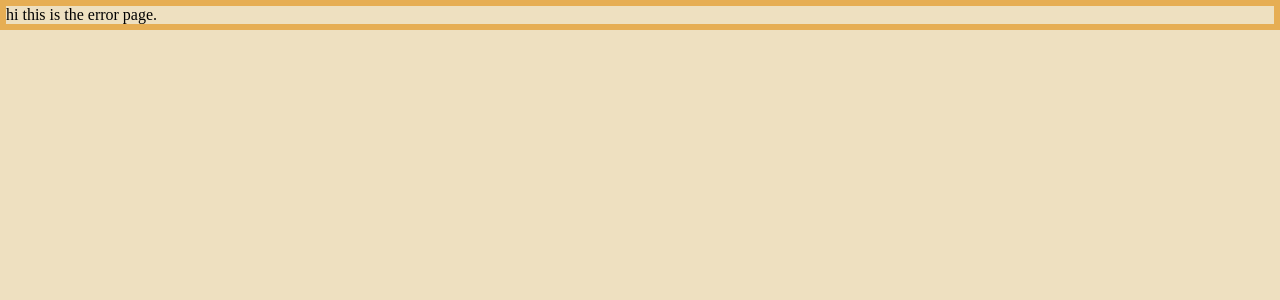
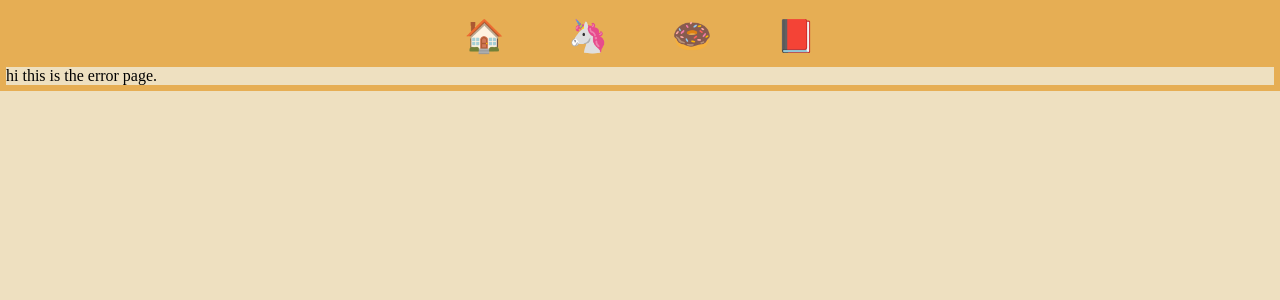
Before and after one commit to sheleoni/tense-table, a Vue app: page /404 in a window 1280 px wide. Shown: the top 300 px of the page. Built offline with nearby package versions, Linux system fonts and the light colour scheme; a web font is replaced by a local one.

Commit message:
feat: added user homepage and added menu bar to 404 page

```diff
--- a/src/pages/error/index.vue
+++ b/src/pages/error/index.vue
@@ -1,8 +1,24 @@
 <template>
-    <section>hi this is the error page.</section>
+    <section>
+        <MenuBar />
+        <section>hi this is the error page.</section>
+    </section>
+
 </template>
 <script>
+
+import MenuBar from '@/components/MenuBar.vue';
+
 export default {
-    name: "ErrorNotFound"
+    name: "ErrorNotFound",
+    components: {
+        MenuBar
+    }
 };
 </script>
+
+
+
+<style src="@/assets/styles.css">
+
+</style>
--- /dev/null
+++ b/src/pages/user/index.vue
@@ -0,0 +1,12 @@
+<template>
+    <section>Welcome back!</section>
+</template>
+<script>
+export default {
+    name: "UserHomepage"
+};
+</script>
+
+<style src="@/assets/styles.css">
+
+</style>
```
Also changed, not shown: src/router/routes.js (+10 -5 lines).
